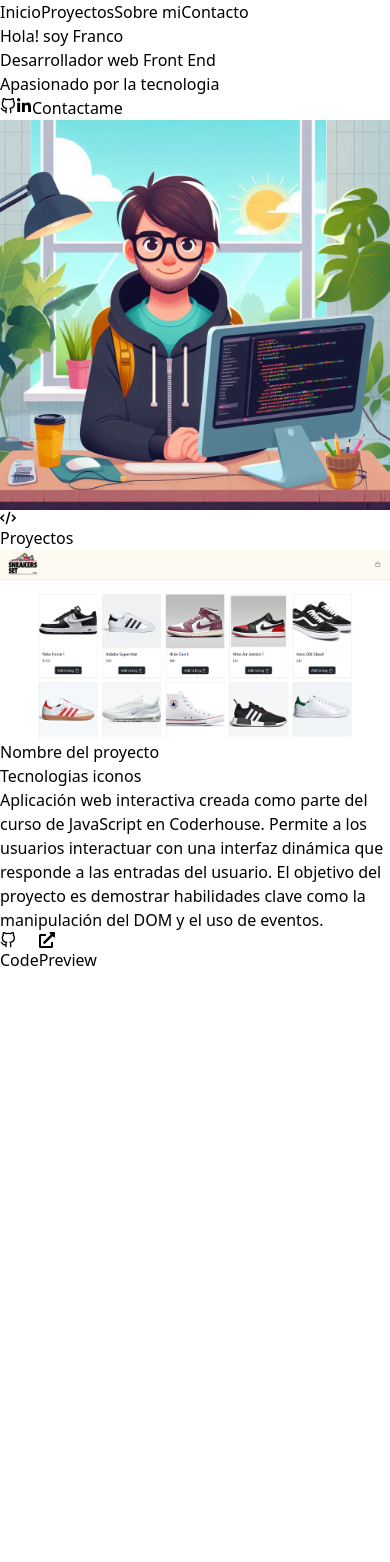
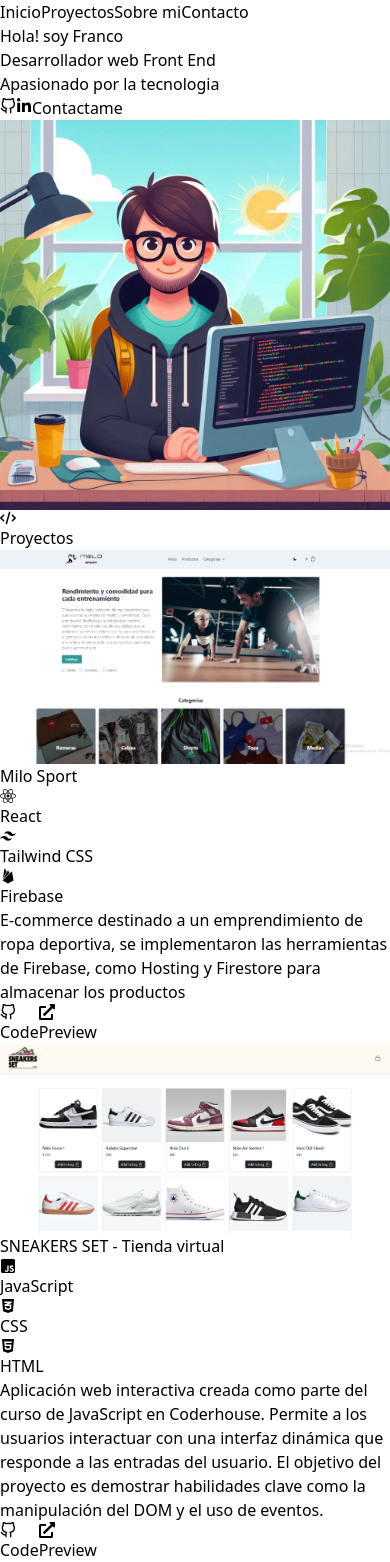
Before and after one commit to francocaraballo/portfolio, a React (Vite) app: page / in a window 390 px wide. Before the commit the page ends 972 px from the top, so only its background shows below. Built offline with nearby package versions, Linux system fonts and the light colour scheme.

Commit message:
ProjectItem component

```diff
--- a/src/components/Projects/ProjectItem.jsx
+++ b/src/components/Projects/ProjectItem.jsx
@@ -1,13 +1,16 @@
+import { FiGithub } from 'react-icons/fi';
+import { FaExternalLinkAlt } from 'react-icons/fa'
+
 export const ProjectItem = ({
     title,
     img,
     description,
     tags,
-    codeLink,
+    gitLink,
     previewLink,
 }) => {
     return (
-        <div className='flex flex-col lg:flex-row lg:justify-between w-full overflow-hidden'>
+        <article className='flex flex-col lg:flex-row lg:justify-between w-full overflow-hidden'>
             <div className='w-96 h-64 '>
                 <img
                     src={img}
@@ -33,13 +36,13 @@ export const ProjectItem = ({
                     {description}
                 </p>
                 <div className='flex justify-start items-center gap-x-4 px-4 text-lg'>
-                    <a href={codeLink}>
+                    <a href={gitLink} target="_blank">
                         <button className='flex items-center gap-2 px-3 py-2 bg-slate-700 hover:bg-slate-800 rounded'>
                             <FiGithub />
                             <span>Code</span>
                         </button>
                     </a>
-                    <a href={previewLink}>
+                    <a href={previewLink} target="_blank">
                         <button className='flex items-center gap-2 px-3 py-2 bg-slate-700 rounded'>
                             <FaExternalLinkAlt />
                             <span>Preview</span>
@@ -47,6 +50,6 @@ export const ProjectItem = ({
                     </a>
                 </div>
             </div>
-        </div>
+        </article>
     );
 };
--- a/src/components/Projects/ProjectsSection.jsx
+++ b/src/components/Projects/ProjectsSection.jsx
@@ -1,58 +1,84 @@
 import { ProjectItem } from './ProjectItem';
 
 import { FaCode } from 'react-icons/fa6';
-import { FaExternalLinkAlt } from 'react-icons/fa';
-import { FiGithub } from 'react-icons/fi';
+import { SiNextdotjs as NextJSIcon } from 'react-icons/si';
+import { RiTailwindCssFill as TailwindIcon } from 'react-icons/ri';
+import {
+    FaReact as ReactIcon,
+    FaJsSquare as JavaScriptIcon,
+    FaCss3Alt as CSSIcon,
+    FaHtml5 as HTMLIcon,
+    FaSass as SassIcon,
+} from 'react-icons/fa';
+import { IoLogoFirebase as FirebaseIcon } from "react-icons/io5";
 
-import MiloSportImg from '../../assets/img-projects/milo-sport-screen.png';
 
-// const TAGS = {
-//     NEXT: {
-//         name: 'Next.js',
-//         class: 'bg-black text-white',
-//         icon: NextJSIcon,
-//     },
-//     TAILWIND: {
-//         name: 'Tailwind CSS',
-//         class: 'bg-[#003159] text-white',
-//         icon: TailwindIcon,
-//     },
-//     REACT: {
-//         name: 'React',
-//         class: 'bg-[#00d8ff] text-white',
-//         icon: ReactIcon,
-//     },
-//     JS: {
-//         name: 'JavaScript',
-//         class: 'bg-[#f7df1e] text-black',
-//         icon: JavaScriptIcon,
-//     },
-//     CSS: {
-//         name: 'CSS',
-//         class: 'bg-[#2965f1] text-white',
-//         icon: CSSIcon,
-//     },
-//     SASS: {
-//         name: 'Sass',
-//         class: 'bg-[#cc6699] text-white',
-//         icon: SassIcon,
-//     },
-//     HTML: {
-//         name: 'HTML',
-//         class: 'bg-[#ff5733] text-white',
-//         icon: HTMLIcon,
+import SneakersSet from '../../assets/img-projects/sneakers-set.png';
+import MiloSport from '../../assets/img-projects/milo-sport.png'
 
-//     }
-// };
+const TAGS = {
+    NEXT: {
+        name: 'Next.js',
+        class: 'bg-black text-white',
+        icon: NextJSIcon,
+    },
+    TAILWIND: {
+        name: 'Tailwind CSS',
+        class: 'bg-[#003159] text-white',
+        icon: TailwindIcon,
+    },
+    REACT: {
+        name: 'React',
+        class: 'bg-[#00d8ff] text-black',
+        icon: ReactIcon,
+    },
+    JS: {
+        name: 'JavaScript',
+        class: 'bg-[#f7df1e] text-black',
+        icon: JavaScriptIcon,
+    },
+    CSS: {
+        name: 'CSS',
+        class: 'bg-[#2965f1] text-white',
+        icon: CSSIcon,
+    },
+    SASS: {
+        name: 'Sass',
+        class: 'bg-[#cc6699] text-white',
+        icon: SassIcon,
+    },
+    HTML: {
+        name: 'HTML',
+        class: 'bg-[#ff5733] text-white',
+        icon: HTMLIcon,
+    },
+    FIREBASE: {
+        name: 'Firebase',
+        class: 'bg-[#f6820d] text-white',
+        icon: FirebaseIcon,
+    },
+};
 
-// const PROJECTS = [
-//     {
-//         title: 'SNEAKERS SET - Tienda virtual',
-//         description: 'Aplicación web interactiva creada como parte del curso de JavaScript en Coderhouse. Permite a los usuarios interactuar con una interfaz dinámica que responde a las entradas del usuario. El objetivo del proyecto es demostrar habilidades clave como la manipulación del DOM y el uso de eventos.',
-//         img: MiloSportImg,
-//         tag: [TAGS.JS, TAGS.CSS, TAGS.HTML]
-//     }
-// ];
+const PROJECTS = [
+    {
+        title: 'Milo Sport',
+        description:
+            'E-commerce destinado a un emprendimiento de ropa deportiva, se implementaron las herramientas de Firebase, como Hosting y Firestore para almacenar los productos',
+        img: MiloSport,
+        tags: [TAGS.REACT, TAGS.TAILWIND, TAGS.FIREBASE],
+        gitLink: 'https://github.com/francocaraballo/js-coder-3',
+        previewLink: 'https://francocaraballo.github.io/js-coder-3/',
+    },
+    {
+        title: 'SNEAKERS SET - Tienda virtual',
+        description:
+            'Aplicación web interactiva creada como parte del curso de JavaScript en Coderhouse. Permite a los usuarios interactuar con una interfaz dinámica que responde a las entradas del usuario. El objetivo del proyecto es demostrar habilidades clave como la manipulación del DOM y el uso de eventos.',
+        img: SneakersSet,
+        tags: [TAGS.JS, TAGS.CSS, TAGS.HTML],
+        gitLink: 'https://github.com/francocaraballo/js-coder-3',
+        previewLink: 'https://francocaraballo.github.io/js-coder-3/',
+    },
+];
 
 export const ProjectsSection = () => {
     return (
@@ -61,40 +87,10 @@ export const ProjectsSection = () => {
                 <FaCode />
                 <h3 className='ml-2'>Proyectos</h3>
             </div>
-            <div className='flex flex-col lg:flex-row lg:justify-between w-full overflow-hidden'>
-                <div className='w-96 h-64 '>
-                    <img
-                        src={MiloSportImg}
-                        alt='MiloSport Tienda Virtual'
-                        className='object-cover w-full h-full rounded '
-                    />
-                </div>
-                <div className='flex flex-col w-1/2'>
-                    <h4 className='text-2xl mb-2'>Nombre del proyecto</h4>
-                    <div className='mb-4'>Tecnologias iconos</div>
-                    <p className='text-sm whitespacing-normal mb-6'>
-                        Aplicación web interactiva creada como parte del curso
-                        de JavaScript en Coderhouse. Permite a los usuarios
-                        interactuar con una interfaz dinámica que responde a las
-                        entradas del usuario. El objetivo del proyecto es
-                        demostrar habilidades clave como la manipulación del DOM
-                        y el uso de eventos.
-                    </p>
-                    <div className='flex justify-start items-center gap-x-4 px-4 text-lg'>
-                        <a href='#'>
-                            <button className='flex items-center gap-2 px-3 py-2 bg-slate-700 hover:bg-slate-800 rounded'>
-                                <FiGithub />
-                                <span>Code</span>
-                            </button>
-                        </a>
-                        <a href='#'>
-                            <button className='flex items-center gap-2 px-3 py-2 bg-slate-700 rounded'>
-                                <FaExternalLinkAlt />
-                                <span>Preview</span>
-                            </button>
-                        </a>
-                    </div>
-                </div>
+            <div className='flex flex-col gap-y-12'>
+                {PROJECTS.map((project) => (
+                    <ProjectItem {...project} key={project.title} />
+                ))}
             </div>
         </section>
     );
```
Also changed, not shown: src/assets/img-projects/milo-sport.png (added), src/assets/img-projects/sneakers-set.png (renamed from src/assets/img-projects/milo-sport-screen.png).
